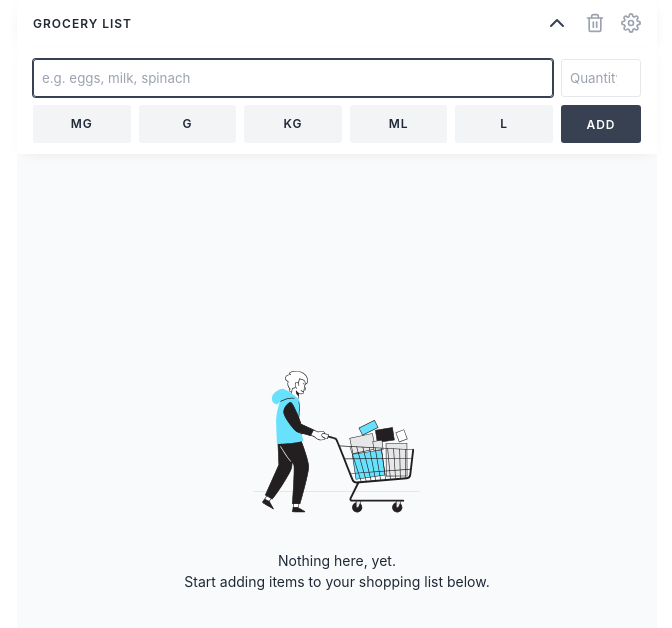
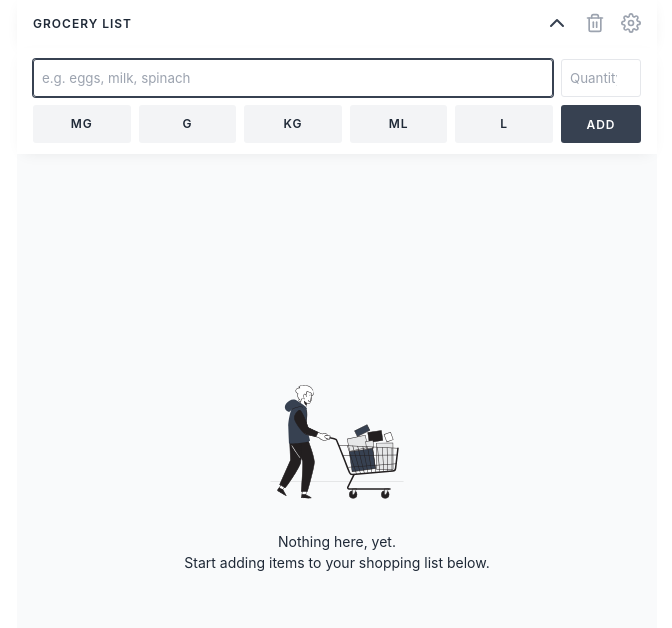
Before and after one commit to andreasremdt/grocerly, a React (Create React App) app: page / in a window 1280 px wide. Shown: the top 628 px of the page, without its empty margins (303-975 px from the left). Built offline with nearby package versions, Linux system fonts and the light colour scheme.

Commit message:
feat: apply theme color to empty state SVG

```diff
--- a/src/components/List.tsx
+++ b/src/components/List.tsx
@@ -38,7 +38,9 @@ function List() {
         </table>
       ) : (
         <div className={styles.empty}>
-          <img src="/shopping-cart.svg" width="250" alt="" />
+          <svg>
+            <use xlinkHref="/shopping-cart.svg#img"></use>
+          </svg>
           <p>
             Nothing here, yet.
             <br />
--- a/src/components/Settings.module.css
+++ b/src/components/Settings.module.css
@@ -38,5 +38,5 @@
 }
 
 .radio:checked + .label {
-  box-shadow: 0 0 0 1px white, 0 0 0 3px #1f2937;
+  box-shadow: 0 0 0 1px white, 0 0 0 3px var(--primary-color);
 }
```
Also changed, not shown: public/shopping-cart.svg.
